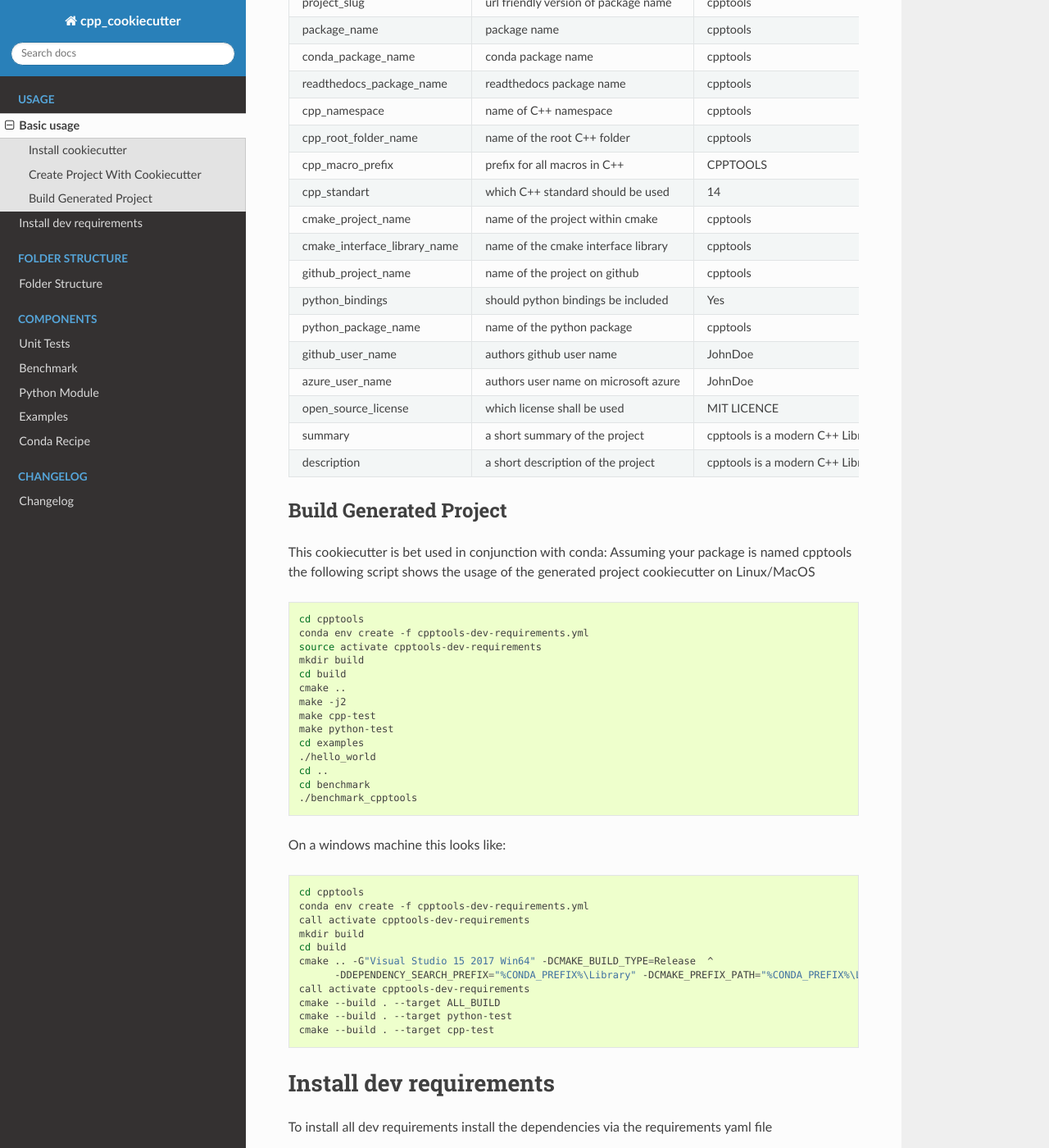
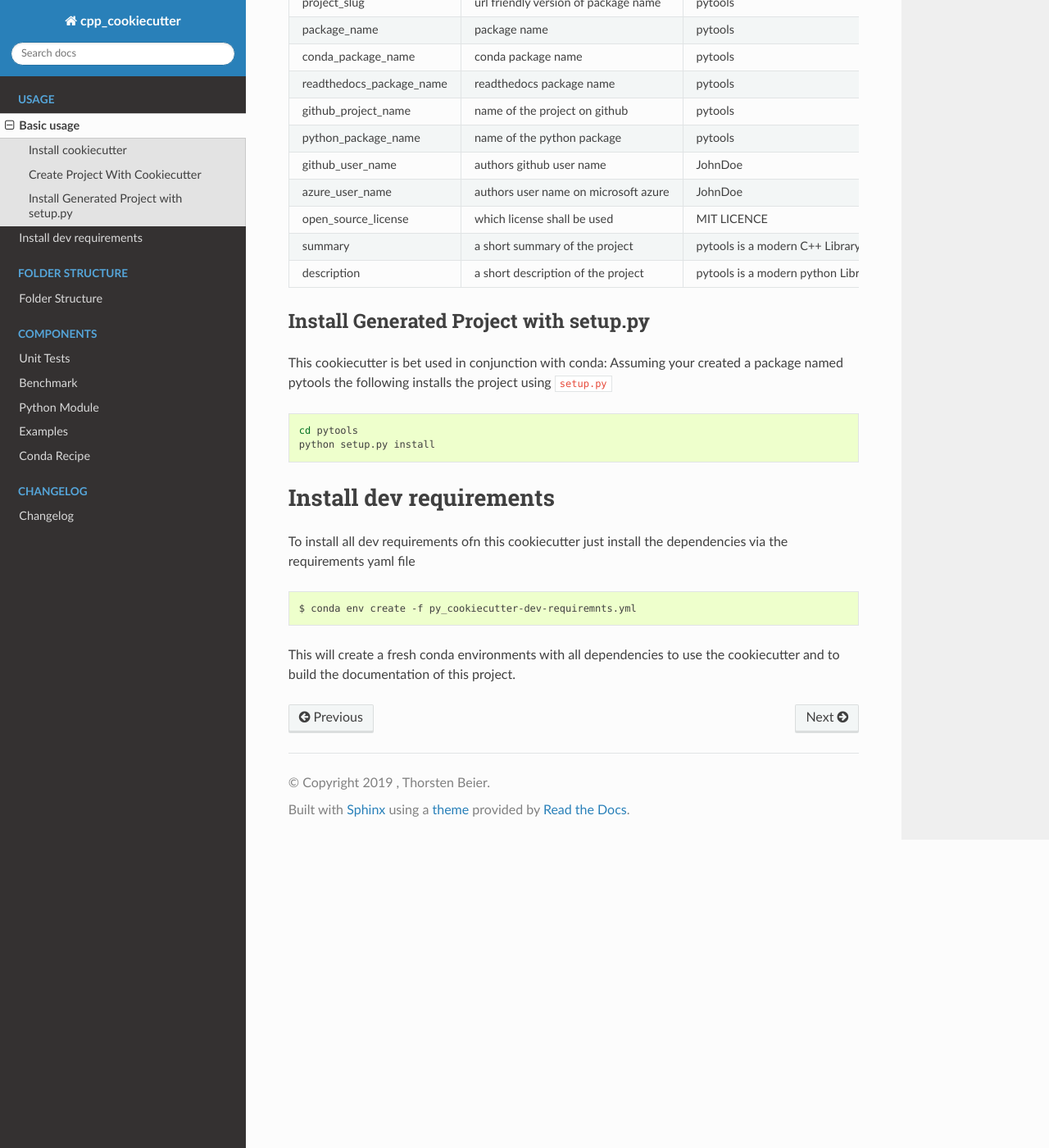
Before and after one commit to DerThorsten/py_cookiecutter, a Sphinx documentation site: the page built from docs/source/basic_usage.rst, in a window 1280 px wide and 1400 px high, scrolled down 875 px. Shown: the whole window at 82% size. Built offline with Sphinx 7.4.7 and the Read the Docs theme 2.0.0, drawn with Linux system fonts in a browser that asks for light colours; some of the changed text lies outside the part shown.

Commit message:
arenamed file

```diff
--- a/docs/source/basic_usage.rst
+++ b/docs/source/basic_usage.rst
@@ -22,7 +22,7 @@ After installing cookiecutter, use the cpp-cookiecutter:
 
 .. code-block:: shell
 
-    $ cookiecutter https://github.com/DerThorsten/cpp_cookiecutter
+    $ cookiecutter https://github.com/DerThorsten/py_cookiecutter
 
 There you need to specify the variables of the cpp_cookiecutter which are explained
 in the table below:
@@ -42,46 +42,25 @@ in the table below:
      - john@doe.de
    * - project_name
      - name of the project
-     - cpptools
+     - pytools
    * - project_slug
      - url friendly version of package name
-     - cpptools
+     - pytools
    * - package_name
      - package name
-     - cpptools
+     - pytools
    * - conda_package_name
      - conda package name
-     - cpptools
+     - pytools
    * - readthedocs_package_name
      - readthedocs package name
-     - cpptools
-   * - cpp_namespace
-     - name of C++ namespace
-     - cpptools
-   * - cpp_root_folder_name
-     - name of the root C++ folder
-     - cpptools
-   * - cpp_macro_prefix
-     - prefix for all macros in C++
-     - CPPTOOLS
-   * - cpp_standart
-     - which C++ standard should be used
-     - 14
-   * - cmake_project_name
-     - name of the project within cmake
-     - cpptools
-   * - cmake_interface_library_name
-     - name of the cmake interface library
-     - cpptools
+     - pytools
    * - github_project_name
      - name of the project on github
-     - cpptools
-   * - python_bindings
-     - should python bindings be included
-     - Yes
+     - pytools
    * - python_package_name
      - name of the python package
-     - cpptools
+     - pytools
    * - github_user_name
      - authors github user name
      - JohnDoe
@@ -93,61 +72,33 @@ in the table below:
      - MIT LICENCE
    * - summary
      - a short summary of the project
-     - cpptools is a modern C++ Library
+     - pytools is a modern C++ Library
    * - description
      - a short description of the project
-     - cpptools is a modern C++ Library
+     - pytools is a modern python Library
 
 
-Build Generated Project
+Install Generated Project with setup.py
 ********************************************
 
 This cookiecutter is bet used in conjunction with conda:
-Assuming your package is named cpptools the following script
-shows the usage of the generated project cookiecutter on Linux/MacOS
+Assuming your created a package  named pytools the following installs the project using :code:`setup.py`
 
 .. code-block:: shell
 
-    cd cpptools
-    conda env create -f cpptools-dev-requirements.yml
-    source activate cpptools-dev-requirements
-    mkdir build
-    cd build
-    cmake ..
-    make -j2
-    make cpp-test
-    make python-test
-    cd examples
-    ./hello_world
-    cd ..
-    cd benchmark
-    ./benchmark_cpptools
+    cd pytools
+    python setup.py install
 
 
-On a windows machine this looks like:
-
-.. code-block:: shell
-
-    cd cpptools
-    conda env create -f cpptools-dev-requirements.yml
-    call activate cpptools-dev-requirements
-    mkdir build
-    cd build
-    cmake .. -G"Visual Studio 15 2017 Win64" -DCMAKE_BUILD_TYPE=Release  ^
-          -DDEPENDENCY_SEARCH_PREFIX="%CONDA_PREFIX%\Library" -DCMAKE_PREFIX_PATH="%CONDA_PREFIX%\Library"
-    call activate cpptools-dev-requirements
-    cmake --build . --target ALL_BUILD
-    cmake --build . --target python-test
-    cmake --build . --target cpp-test
 
 Install dev requirements
 =========================
 
-To install all dev requirements install the dependencies via the requirements yaml file
+To install all dev requirements ofn this cookiecutter just install the dependencies via the requirements yaml file
 
 .. code-block:: shell
 
-    $ conda env create -f cpp_cookiecutter-dev-requiremnts.yml
+    $ conda env create -f py_cookiecutter-dev-requiremnts.yml
 
 This will create a fresh conda environments with all dependencies to use the cookiecutter and
 to build the documentation of this project.
```
Also changed, not shown: cpp_cookiecutter-dev-requirements.yml (deleted, +0 -11 lines), 1 other file.
